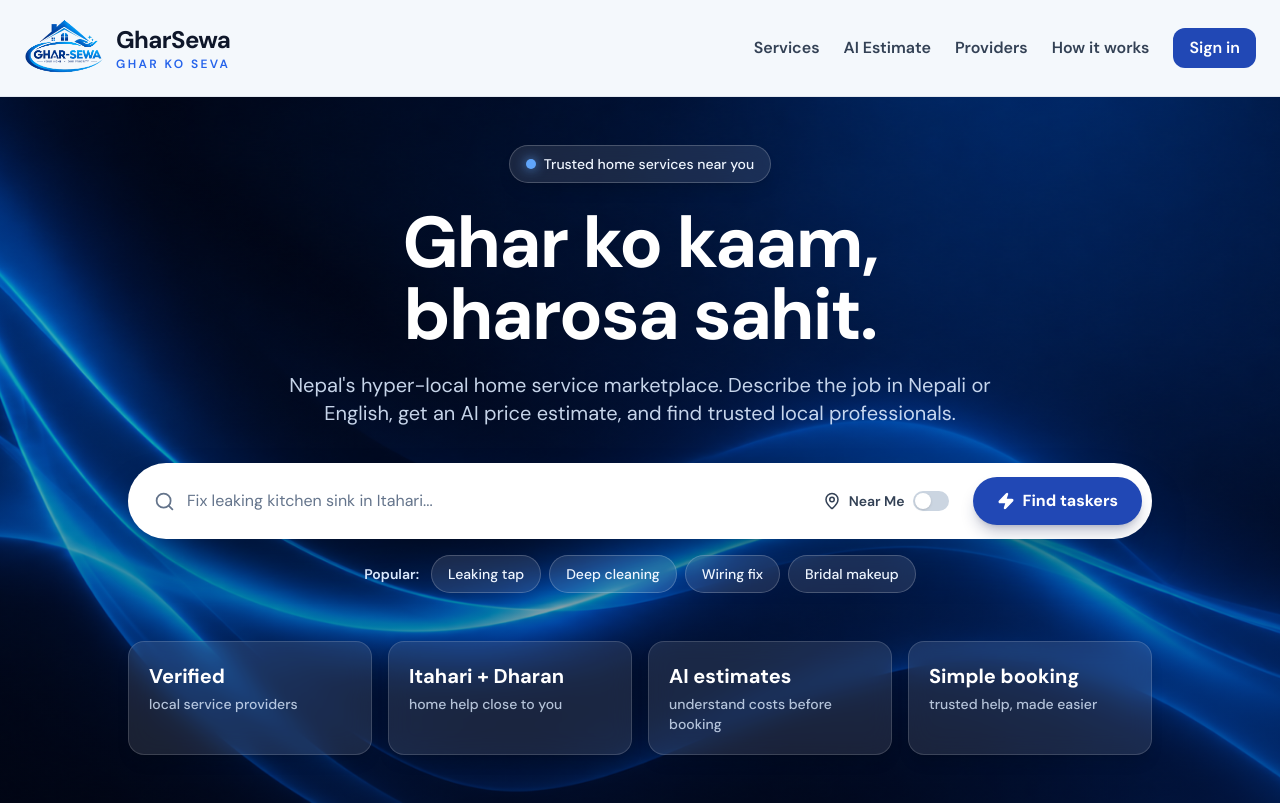
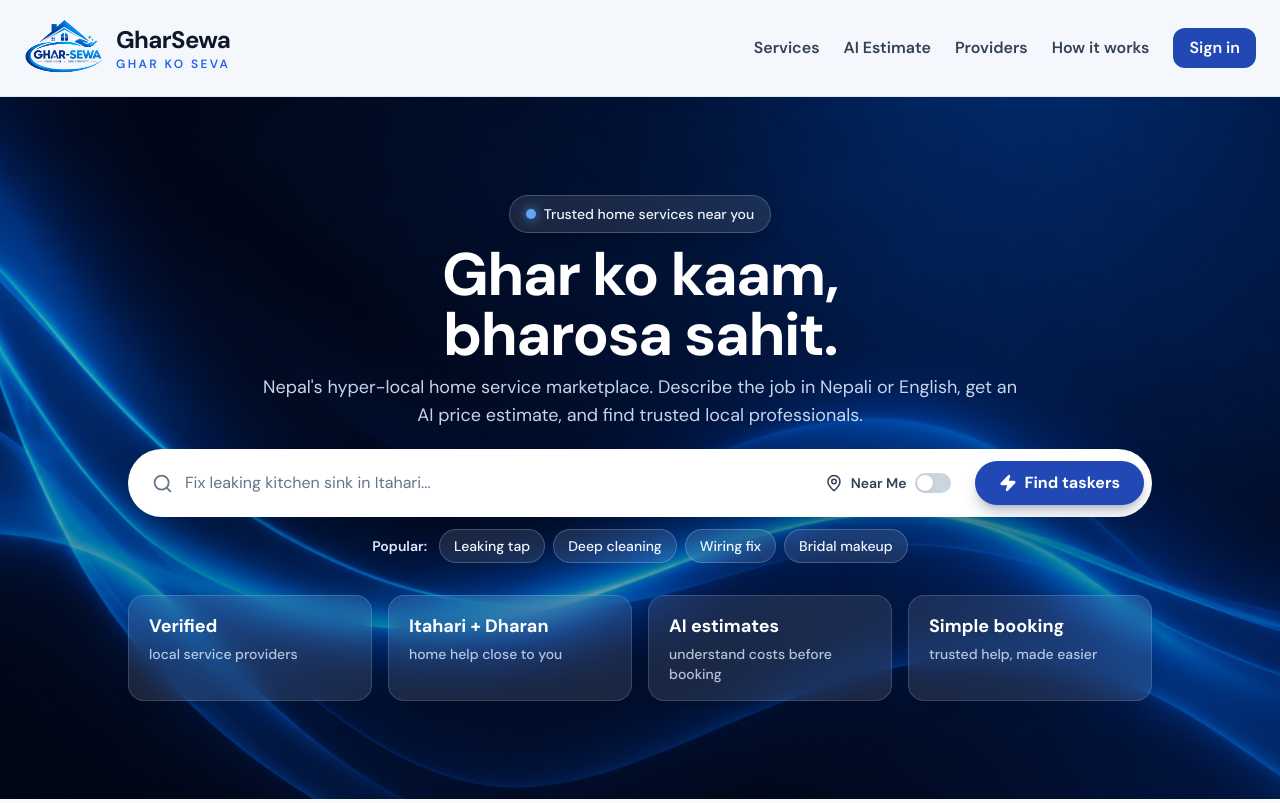
Before and after one commit to NirjalaSubedi/Gharsewa, a React (Vite) app in the folder apps/client/: page / in a window 1280 px wide. Built offline with nearby package versions, Linux system fonts and the light colour scheme.

Commit message:
Refactor HomePage component for improved layout and styling; adjust spacing and background properties

```diff
--- a/apps/client/src/taker/pages/HomePage.tsx
+++ b/apps/client/src/taker/pages/HomePage.tsx
@@ -15,39 +15,39 @@ export default function HomePage() {
   const [nearMe, setNearMe] = useState(false);
 
   return (
-    <main className="bg-[#030b20] text-white">
+    <main className="bg-slate-950 text-white">
       <section
         id="services"
-        className="relative isolate flex min-h-[calc(100svh-6rem)] items-center justify-center overflow-hidden px-4 py-12 sm:px-6 lg:px-8"
+        className="relative flex min-h-[calc(100svh-6.125rem)] items-center justify-center overflow-hidden bg-slate-950 px-4 py-2 sm:px-6 lg:px-8"
       >
         <div
           aria-hidden="true"
-          className="absolute inset-0 -z-10 bg-cover bg-center"
+          className="absolute inset-0 z-0 bg-cover bg-center"
           style={{
             backgroundImage:
               "linear-gradient(180deg, rgba(2, 8, 23, 0.24), rgba(2, 8, 23, 0.42)), url('/assets/bgImage.png')"
           }}
         />
 
-        <div className="mx-auto w-full max-w-6xl text-center">
-          <div className="mb-6 inline-flex items-center gap-2 rounded-full border border-white/20 bg-white/10 px-4 py-2 text-sm font-medium text-blue-50 shadow-lg backdrop-blur-md">
+        <div className="relative z-10 mx-auto w-full max-w-6xl text-center">
+          <div className="mb-3 inline-flex items-center gap-2 rounded-full border border-white/20 bg-white/10 px-4 py-2 text-sm font-medium text-blue-50 shadow-lg backdrop-blur-md">
             <span className="h-2.5 w-2.5 rounded-full bg-blue-400 shadow-[0_0_12px_rgba(96,165,250,0.9)]" />
             Trusted home services near you
           </div>
 
-          <h1 className="mx-auto max-w-4xl text-4xl font-bold leading-[1.08] tracking-tight text-white sm:text-5xl md:text-6xl lg:text-7xl">
+          <h1 className="mx-auto max-w-4xl text-4xl font-bold leading-[1.08] tracking-tight text-white sm:text-5xl md:text-6xl">
             Ghar ko kaam,
             <br />
             bharosa sahit.
           </h1>
-          <p className="mx-auto mt-5 max-w-3xl text-base leading-relaxed text-blue-100/90 sm:text-lg md:text-xl">
+          <p className="mx-auto mt-2 max-w-3xl text-base leading-relaxed text-blue-100/90 sm:text-lg">
             Nepal&apos;s hyper-local home service marketplace. Describe the job in Nepali or English,
             get an AI price estimate, and find trusted local professionals.
           </p>
 
           <div
             id="ai-estimate"
-            className="mx-auto mt-9 max-w-5xl rounded-[1.6rem] bg-white p-2.5 shadow-2xl shadow-black/30 sm:rounded-full"
+            className="mx-auto mt-5 max-w-5xl rounded-[1.6rem] bg-white p-2 shadow-2xl shadow-black/30 sm:rounded-full"
           >
             <div role="search" className="flex flex-col gap-2 sm:flex-row sm:items-center">
               <label htmlFor="home-service-search" className="sr-only">
@@ -61,7 +61,7 @@ export default function HomePage() {
                   value={search}
                   onChange={(event) => setSearch(event.target.value)}
                   placeholder="Fix leaking kitchen sink in Itahari..."
-                  className="min-w-0 flex-1 bg-transparent py-3.5 text-base text-slate-800 outline-none placeholder:text-slate-500 sm:py-4"
+                  className="min-w-0 flex-1 bg-transparent py-3 text-base text-slate-800 outline-none placeholder:text-slate-500 sm:py-3.5"
                 />
               </div>
 
@@ -70,7 +70,7 @@ export default function HomePage() {
                   type="button"
                   aria-pressed={nearMe}
                   onClick={() => setNearMe(!nearMe)}
-                  className="inline-flex min-h-12 items-center gap-2 rounded-full px-3 text-sm font-semibold text-slate-700 transition hover:bg-slate-100 sm:px-4"
+                  className="inline-flex min-h-11 items-center gap-2 rounded-full px-3 text-sm font-semibold text-slate-700 transition hover:bg-slate-100 sm:px-4"
                 >
                   <MapPin size={18} aria-hidden="true" />
                   Near Me
@@ -89,7 +89,7 @@ export default function HomePage() {
                 </button>
                 <button
                   type="button"
-                  className="inline-flex min-h-12 shrink-0 items-center justify-center gap-2 rounded-full bg-[#2148b5] px-5 text-sm font-bold text-white shadow-lg shadow-blue-950/25 transition hover:bg-blue-800 sm:px-6 sm:text-base"
+                  className="inline-flex min-h-11 shrink-0 items-center justify-center gap-2 rounded-full bg-[#2148b5] px-5 text-sm font-bold text-white shadow-lg shadow-blue-950/25 transition hover:bg-blue-800 sm:px-6 sm:text-base"
                 >
                   <Zap size={18} fill="currentColor" aria-hidden="true" />
                   Find taskers
@@ -98,14 +98,14 @@ export default function HomePage() {
             </div>
           </div>
 
-          <div id="providers" className="mt-4 flex flex-wrap items-center justify-center gap-2">
+          <div id="providers" className="mt-3 flex flex-wrap items-center justify-center gap-2">
             <span className="mr-1 text-sm font-semibold text-blue-100">Popular:</span>
             {popularSearches.map((item) => (
               <button
                 key={item}
                 type="button"
                 onClick={() => setSearch(item)}
-                className="rounded-full border border-white/20 bg-white/10 px-4 py-2 text-sm font-medium text-blue-50 backdrop-blur transition hover:border-blue-300/60 hover:bg-blue-400/20"
+                className="rounded-full border border-white/20 bg-white/10 px-3.5 py-1.5 text-sm font-medium text-blue-50 backdrop-blur transition hover:border-blue-300/60 hover:bg-blue-400/20"
               >
                 {item}
               </button>
@@ -114,14 +114,14 @@ export default function HomePage() {
 
           <div
             id="how-it-works"
-            className="mx-auto mt-10 grid max-w-5xl grid-cols-2 gap-3 text-left sm:mt-12 sm:grid-cols-4 sm:gap-4"
+            className="mx-auto mt-6 grid max-w-5xl grid-cols-2 gap-3 text-left sm:mt-8 sm:grid-cols-4 sm:gap-4"
           >
             {highlights.map((item) => (
               <div
                 key={item.title}
-                className="rounded-2xl border border-white/15 bg-white/10 px-4 py-4 shadow-lg backdrop-blur-md sm:px-5 sm:py-5"
+                className="rounded-2xl border border-white/15 bg-white/10 px-4 py-3 shadow-lg backdrop-blur-md sm:px-5 sm:py-4"
               >
-                <p className="text-lg font-bold text-white sm:text-xl">{item.title}</p>
+                <p className="text-base font-bold text-white sm:text-lg">{item.title}</p>
                 <p className="mt-1 text-xs font-medium leading-relaxed text-blue-100/80 sm:text-sm">
                   {item.detail}
                 </p>
```
